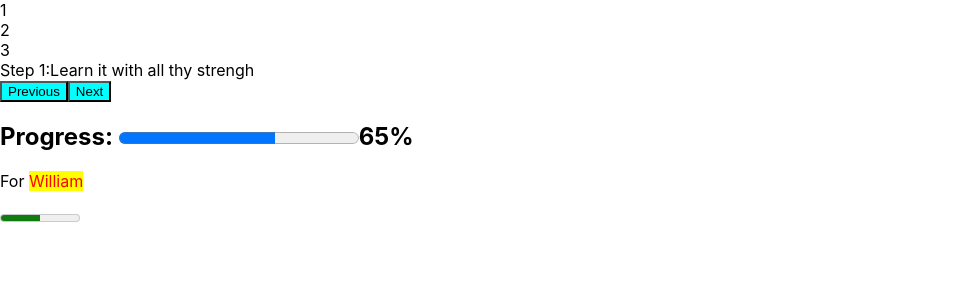
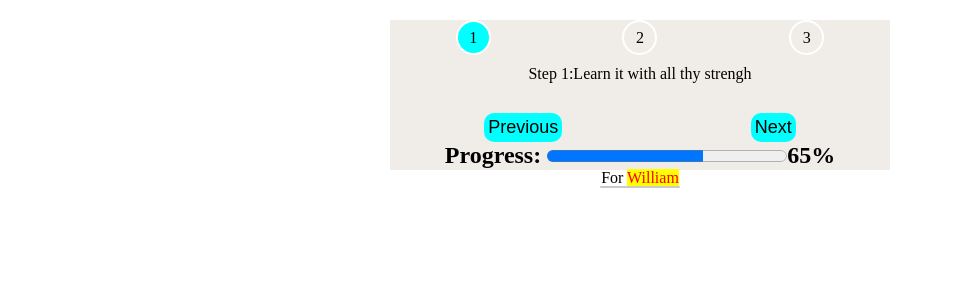
Before and after one commit to Saniflex-1/ReactJs, a React (Create React App) app: page / in a window 1280 px wide. Shown: the top 300 px of the page, without its empty margins (0-953 px from the left). Built offline with nearby package versions, Linux system fonts and the light colour scheme.

Commit message:
Update index.css

```diff
--- a/src/index.css
+++ b/src/index.css
@@ -1,13 +1,65 @@
-body {
+* {
   margin: 0;
-  font-family: -apple-system, BlinkMacSystemFont, 'Segoe UI', 'Roboto', 'Oxygen',
-    'Ubuntu', 'Cantarell', 'Fira Sans', 'Droid Sans', 'Helvetica Neue',
-    sans-serif;
-  -webkit-font-smoothing: antialiased;
-  -moz-osx-font-smoothing: grayscale;
+  padding: 0;
+  box-sizing: border-box;
+  list-style-type: none;
+  text-decoration: none;
 }
 
-code {
-  font-family: source-code-pro, Menlo, Monaco, Consolas, 'Courier New',
-    monospace;
+.steps {
+  display: flex;
+  justify-content: space-evenly;
+  flex-direction: column;
+  margin: 0 auto;
+  align-items: center;
+
+  background-color: rgb(240, 237, 233);
+  width: 500px;
+  height: 150px;
+  margin-top: 20px;
 }
+
+.numbers {
+  position: relative;
+  display: flex;
+  justify-content: space-around;
+  width: 100%;
+  align-items: center;
+  margin-bottom: 10px;
+}
+
+.numbers div {
+  border-radius: 100px;
+  width: 35px;
+  height: 35px;
+  display: flex;
+  justify-content: center;
+  align-items: center;
+  border: 2px solid white;
+}
+
+.messages {
+  margin-bottom: 10px;
+}
+
+.button {
+  display: flex;
+  justify-content: space-around;
+  width: 100%;
+  margin-top: 20px;
+}
+
+button {
+  color: white;
+  font-size: 18px;
+  padding: 4px;
+  cursor: pointer;
+  border-radius: 10px;
+  border: none;
+}
+
+.active {
+  background-color: aqua;
+  width: 35px;
+  height: 35px;
+}
```
